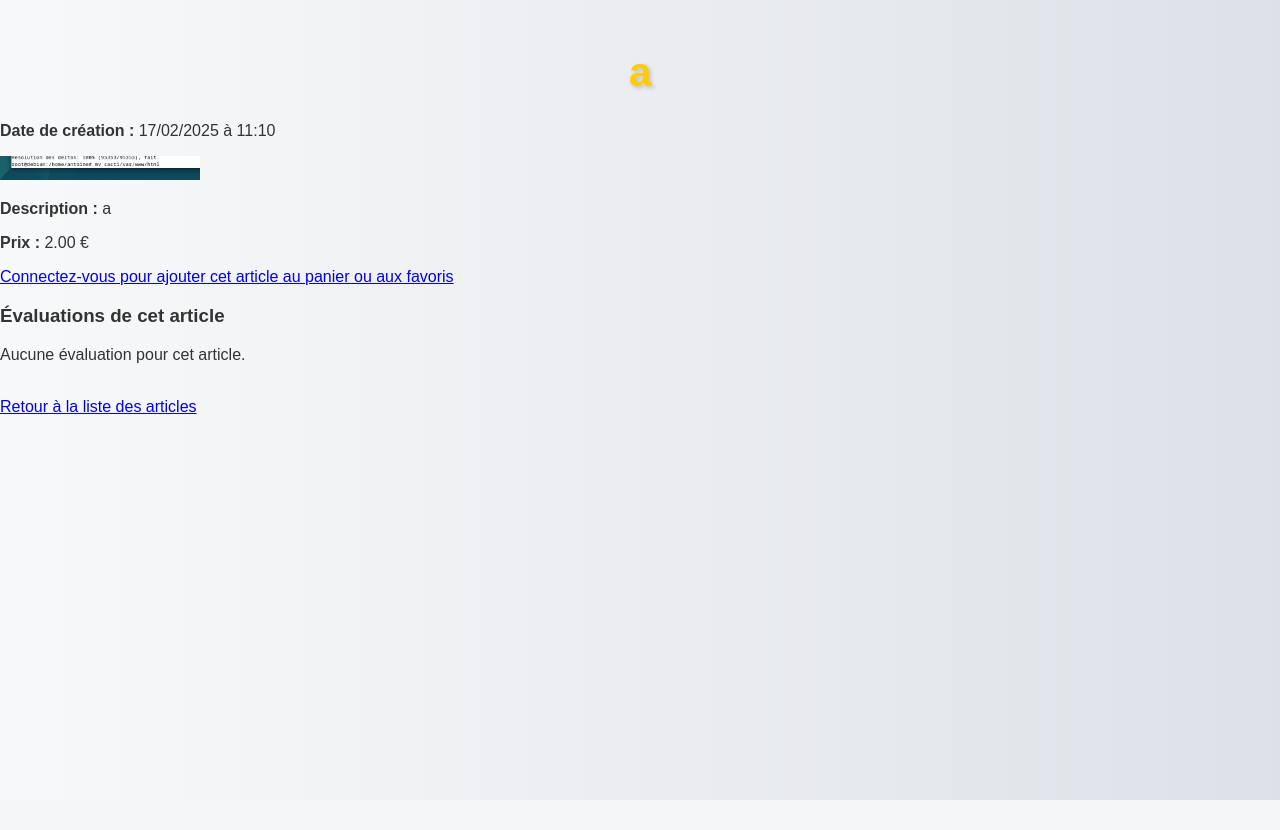
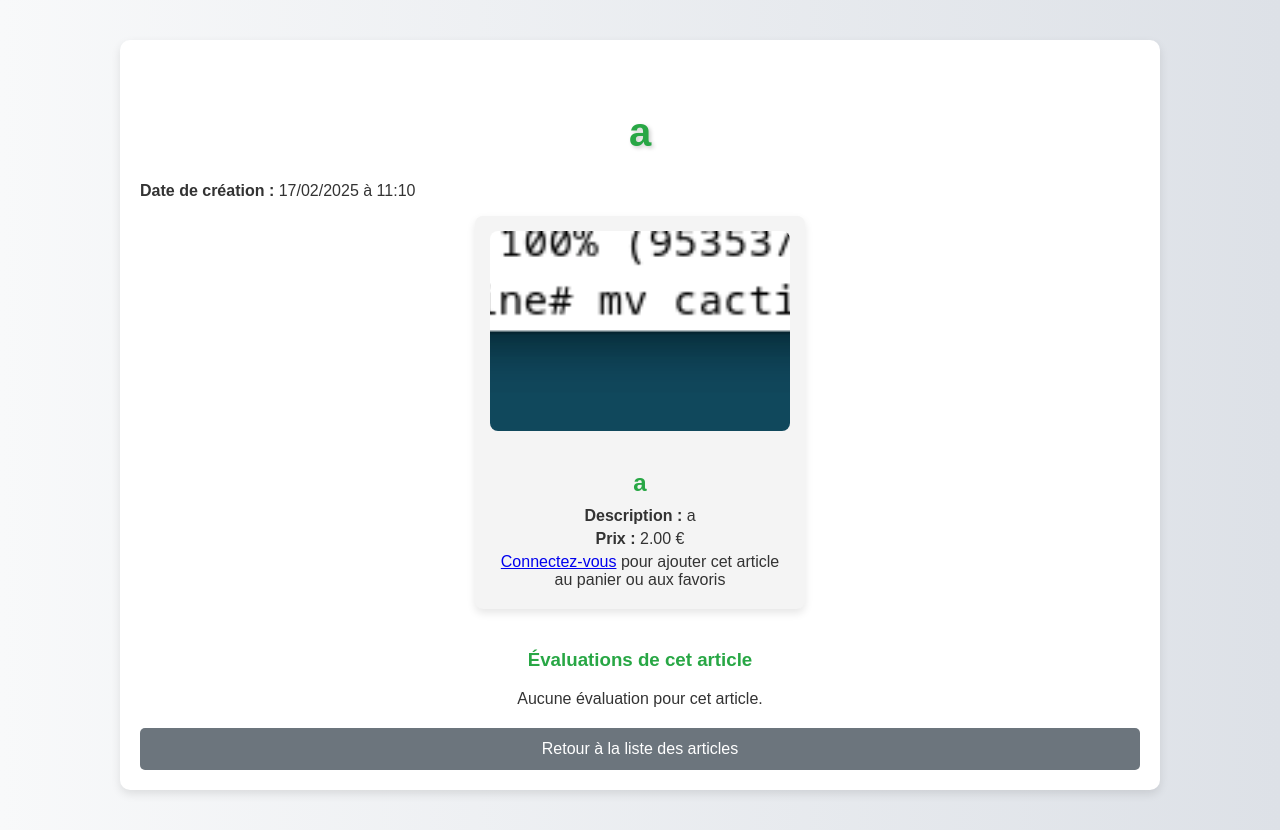
Before and after one commit to Haretou/Ymmersion-INFO-S4-Groupe4, a PHP site: page /php_exam/product/product.php?id=7 in a window 1280 px wide. Before the commit the page ends 800 px from the top, so only its background shows below. Run offline with PHP 8.4, Linux system fonts and the light colour scheme; data comes from the database, SQL or seed files in the repository; data that the repository does not hold is empty.

Commit message:
update product

```diff
--- a/product/product.php
+++ b/product/product.php
@@ -93,38 +93,144 @@ if ($_SERVER["REQUEST_METHOD"] == "POST" && isset($_POST['submit_review'])) {
     <meta name="viewport" content="width=device-width, initial-scale=1.0">
     <link rel="stylesheet" href="../public/style.css">
     <title><?php echo htmlspecialchars($article['title']); ?></title>
+    <style>
+        /* Global */
+        body {
+            font-family: 'Poppins', sans-serif;
+            background-color: #f9f9f9;
+            margin: 0;
+            padding: 0;
+            color: #333;
+        }
+        .container {
+            width: 90%;
+            max-width: 1000px;
+            margin: 40px auto;
+            background: #fff;
+            border-radius: 10px;
+            box-shadow: 0 4px 10px rgba(0,0,0,0.1);
+            padding: 20px;
+        }
+        h1, h2, h3 {
+            text-align: center;
+            color: #28a745; /* Vert utilisé précédemment */
+        }
+        .product-details {
+            display: flex;
+            flex-wrap: wrap;
+            gap: 20px;
+            justify-content: center;
+            text-align: center;
+        }
+        .product-item {
+            background: #f4f4f4;
+            border-radius: 8px;
+            box-shadow: 0 4px 8px rgba(0,0,0,0.1);
+            padding: 15px;
+            width: 300px;
+            text-align: center;
+        }
+        .product-item img {
+            width: 100%;
+            height: 200px;
+            object-fit: cover;
+            border-radius: 8px;
+            margin-bottom: 10px;
+        }
+        .product-item h3 {
+            font-size: 1.5em;
+            margin-bottom: 10px;
+        }
+        .product-item p {
+            margin: 5px 0;
+        }
+        .btn-add {
+            background-color: #28a745; /* Vert utilisé précédemment */
+            border: none;
+            color: #fff;
+            padding: 10px 20px;
+            border-radius: 5px;
+            cursor: pointer;
+            transition: background 0.3s;
+        }
+        .btn-add:hover {
+            background-color: #218838; /* Plus foncé au survol */
+        }
+        .btn-secondary {
+            display: block;
+            text-align: center;
+            margin-top: 20px;
+            padding: 12px 20px;
+            background-color: #6c757d;
+            color: #fff;
+            text-decoration: none;
+            border-radius: 5px;
+            transition: background 0.3s;
+        }
+        .btn-secondary:hover {
+            background-color: #565e64;
+        }
+        .reviews-section {
+            margin-top: 40px;
+            text-align: center;
+        }
+        .review-form {
+            margin-top: 20px;
+        }
+        .review-form input, .review-form textarea {
+            padding: 10px;
+            border: 1px solid #ddd;
+            border-radius: 5px;
+            font-size: 1em;
+            width: 100%;
+            margin-bottom: 10px;
+        }
+        .review-form button {
+            padding: 12px 20px;
+            background-color: #28a745; /* Vert utilisé précédemment */
+            color: #fff;
+            border: none;
+            border-radius: 5px;
+            cursor: pointer;
+        }
+        .review-form button:hover {
+            background-color: #218838;
+        }
+    </style>
 </head>
 <body>
+    <div class="container">
         <h1><?php echo htmlspecialchars($article['title']); ?></h1>
-
-    <!-- Affichage de la date de création -->
         <p><strong>Date de création :</strong> <?php echo date("d/m/Y à H:i", strtotime($article['created_at'])); ?></p>
 
-    <!-- Affichage de l'image de l'article -->
+        <div class="product-details">
+            <div class="product-item">
                 <?php if (!empty($article['image'])): ?>
-        <img src="../uploads/<?php echo htmlspecialchars($article['image']); ?>" alt="Image de l'article" width="200">
+                    <img src="../uploads/<?php echo htmlspecialchars($article['image']); ?>" alt="Image de l'article">
                 <?php endif; ?>
 
+                <h3><?php echo htmlspecialchars($article['title']); ?></h3>
                 <p><strong>Description :</strong> <?php echo nl2br(htmlspecialchars($article['description'])); ?></p>
                 <p><strong>Prix :</strong> <?php echo htmlspecialchars($article['price']); ?> €</p>
 
                 <?php if ($is_logged_in): ?>
-        <!-- Ajouter au panier -->
                     <form action="product.php?id=<?php echo $article_id; ?>" method="POST">
                         <label for="quantity">Quantité :</label>
                         <input type="number" name="quantity" value="1" min="1">
-            <button type="submit">Ajouter au panier</button>
+                        <button type="submit" class="btn-add">Ajouter au panier</button>
                     </form>
 
-        <!-- Ajouter aux favoris -->
                     <form action="product.php?id=<?php echo $article_id; ?>" method="POST">
-            <button type="submit" name="add_to_favorites">Ajouter aux favoris</button>
+                        <button type="submit" name="add_to_favorites" class="btn-add">Ajouter aux favoris</button>
                     </form>
                 <?php else: ?>
-        <p><a href="login.php">Connectez-vous pour ajouter cet article au panier ou aux favoris</a></p>
+                    <p><a href="login.php">Connectez-vous</a> pour ajouter cet article au panier ou aux favoris</p>
                 <?php endif; ?>
+            </div>
+        </div>
 
-    <!-- Affichage des évaluations -->
+        <!-- Section des évaluations -->
+        <div class="reviews-section">
             <h3>Évaluations de cet article</h3>
             <?php
             $stmtReviews = $pdo->prepare("SELECT r.rating, r.comment, u.username FROM reviews r JOIN users u ON r.user_id = u.id WHERE r.article_id = ?");
@@ -142,7 +248,7 @@ if ($_SERVER["REQUEST_METHOD"] == "POST" && isset($_POST['submit_review'])) {
             ?>
 
             <?php if ($is_logged_in): ?>
-        <!-- Formulaire pour laisser une évaluation -->
+                <div class="review-form">
                     <h3>Laissez une évaluation</h3>
                     <form action="product.php?id=<?php echo $article_id; ?>" method="POST">
                         <label for="rating">Note :</label>
@@ -159,9 +265,11 @@ if ($_SERVER["REQUEST_METHOD"] == "POST" && isset($_POST['submit_review'])) {
                         <br>
                         <button type="submit" name="submit_review">Soumettre l'évaluation</button>
                     </form>
+                </div>
             <?php endif; ?>
+        </div>
 
-    <br>
-    <a href="../public/index.php">Retour à la liste des articles</a>
+        <a href="../public/index.php" class="btn-secondary">Retour à la liste des articles</a>
+    </div>
 </body>
 </html>
```
Also changed, not shown: public/cart.php (+4 -4 lines). Lines whose indentation alone changed are shown as unchanged.
